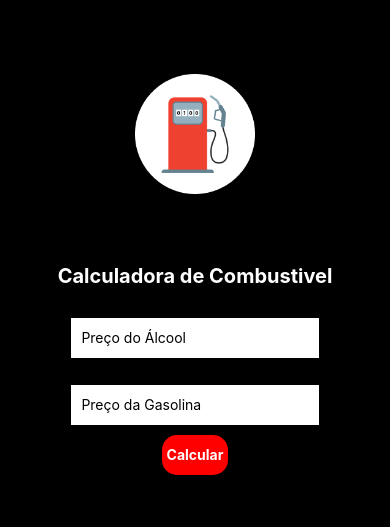
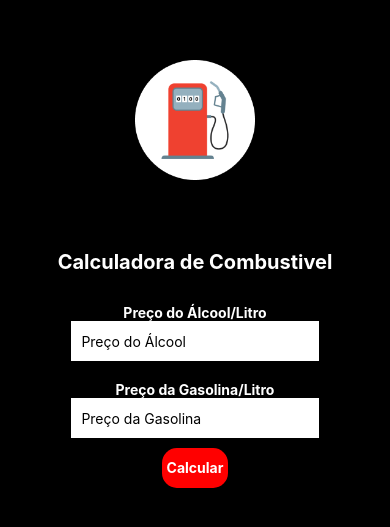
Before and after one commit to JoaoPedro999/ProjetoCombustivel, a React Native app: screen / in a window 390 px wide. Shown: the part 113-640 px from the top of the page. Built offline with nearby package versions, Linux system fonts and the light colour scheme.

Commit message:
commit erro

```diff
--- a/src/pages/home.js
+++ b/src/pages/home.js
@@ -25,13 +25,13 @@ export default function Calcular() {
     <View style={styles.container}>
       <Image style={styles.image} source={require("../images/logo.png")} />
       <TxtComponent estilo={styles.title} texto="Calculadora de Combustivel" />
-      <TxtComponent estilo={styles.text} text="Preço do Álcool/Litro" />
+      <TxtComponent estilo={styles.text} texto="Preço do Álcool/Litro" />
       <InputComponent
         placeholder="Preço do Álcool"
         value={alcoolValor}
         onChangeText={(text) => setAlcoolValor(text)}
       />
-      <TxtComponent style={styles.text} texto="Preço da Gasolina/Litro" />
+      <TxtComponent estilo={styles.text} texto="Preço da Gasolina/Litro" />
       <InputComponent
         placeholder="Preço da Gasolina"
         value={gasolinaValor}
```
